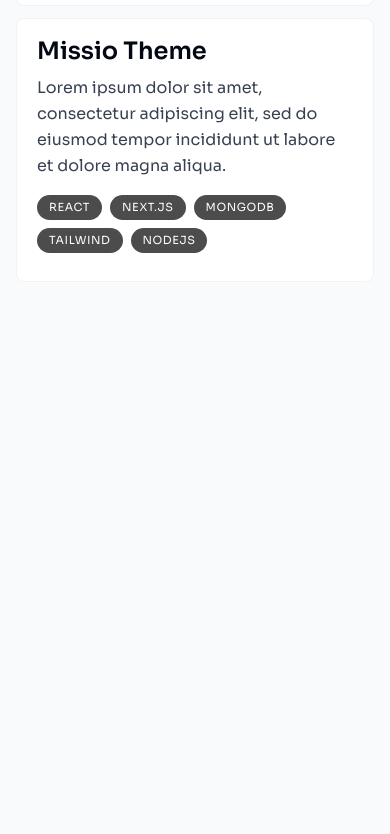
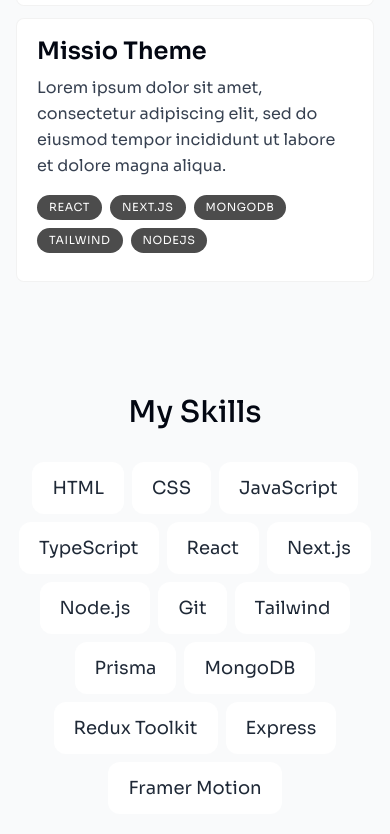
Before and after one commit to keeratipong4/portfolio-keeratipong, a Next.js app: page / in a window 390 px wide. Shown: the part 2708-3542 px from the top of the page. Before the commit the page ends 3102 px from the top, so only its background shows below. Built offline with nearby package versions, Linux system fonts and the light colour scheme.

Commit message:
time 2:02:57 >> create Skills

```diff
--- a/app/page.js
+++ b/app/page.js
@@ -2,6 +2,7 @@
 import Intro from "@/components/Intro";
 import About from "@/components/About";
 import Projects from "@/components/Projects";
+import Skills from "@/components/Skills";
 
 export default function Home() {
   return (
@@ -9,8 +10,8 @@
       <Intro />
       <About />
       <Projects />
-      {/* <Skills />
-      <Contact />  */}
+      <Skills />
+      {/*  <Contact />  */}
     </main>
   );
 }
--- /dev/null
+++ b/components/Skills.js
@@ -0,0 +1,49 @@
+"use client";
+
+import React from "react";
+import SectionHeading from "./SectionHeading";
+import { skillsData } from "@/lib/data";
+import { motion } from "framer-motion";
+import { useSectionInView } from "@/hooks/useInView";
+
+const fadeInAnimationVariants = {
+  initial: {
+    opacity: 0,
+    y: 100,
+  },
+  animate: (index) => ({
+    opacity: 1,
+    y: 0,
+    transition: {
+      delay: 0.05 * index,
+    },
+  }),
+};
+
+export default function Skills() {
+  const { ref } = useSectionInView("#skills");
+  return (
+    <section
+      id="skills"
+      ref={ref}
+      className="mb-28 max-w-[53rem] scroll-mt-28 text-center sm:mb-40">
+      <SectionHeading>{"My Skills"}</SectionHeading>
+      <ul className="flex flex-wrap justify-center gap-2 text-lg text-gray-800">
+        {skillsData.map((skill, index) => (
+          <motion.li
+            className="bg-white borderBlack rounded-xl px-5 py-3 dark:bg-white/10 dark:text-white/80"
+            key={index}
+            variants={fadeInAnimationVariants}
+            initial="initial"
+            whileInView="animate"
+            viewport={{
+              once: true,
+            }}
+            custom={index}>
+            {skill}
+          </motion.li>
+        ))}
+      </ul>
+    </section>
+  );
+}
```
